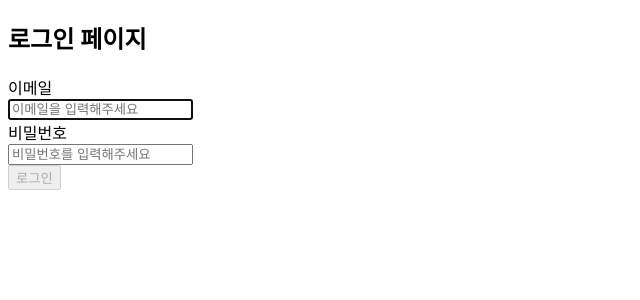
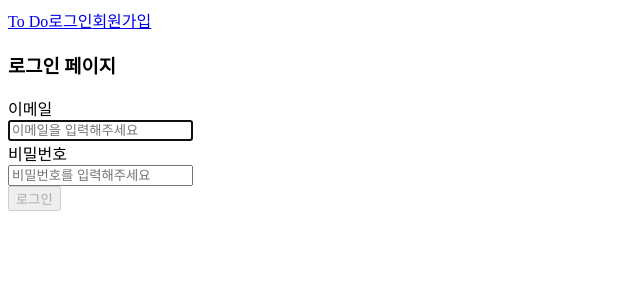
Before and after one commit to ParkSohyunee/wanted-pre-onboarding-challenge-fe-27, a React (Vite) app: page /auth/login in a window 1280 px wide. Shown: the top 300 px of the page, without its empty margins (0-640 px from the left). Built offline with nearby package versions, Linux system fonts and the light colour scheme; no server answers.

Commit message:
feat: react-router-dom을 사용한 네비게이션 헤더 추가, 레이아웃 컴포넌트 구현

```diff
--- /dev/null
+++ b/src/components/Header.tsx
@@ -0,0 +1,13 @@
+import { NavLink } from "react-router-dom";
+
+export default function Header() {
+  return (
+    <header>
+      <nav>
+        <NavLink to="/">To Do</NavLink>
+        <NavLink to="/auth/login">로그인</NavLink>
+        <NavLink to="/auth/signup">회원가입</NavLink>
+      </nav>
+    </header>
+  );
+}
--- a/src/routes/index.tsx
+++ b/src/routes/index.tsx
@@ -3,8 +3,12 @@ import { createBrowserRouter, RouterProvider } from "react-router-dom";
 import Home from "./pages/Home";
 import Login from "./pages/Login";
 import SignUp from "./pages/SignUp";
+import DefaultLayout from "./layout/DefaultLayout";
 
 const router = createBrowserRouter([
+  {
+    element: <DefaultLayout />,
+    children: [
       {
         path: "/",
         element: <Home />,
@@ -17,6 +21,8 @@ const router = createBrowserRouter([
         path: "/auth/signup",
         element: <SignUp />,
       },
+    ],
+  },
 ]);
 
 export default function Router() {
--- /dev/null
+++ b/src/routes/layout/DefaultLayout.tsx
@@ -0,0 +1,11 @@
+import { Outlet } from "react-router-dom";
+import Header from "../../components/Header";
+
+export default function DefaultLayout() {
+  return (
+    <section>
+      <Header />
+      <Outlet />
+    </section>
+  );
+}
```
Lines whose indentation alone changed are shown as unchanged.
